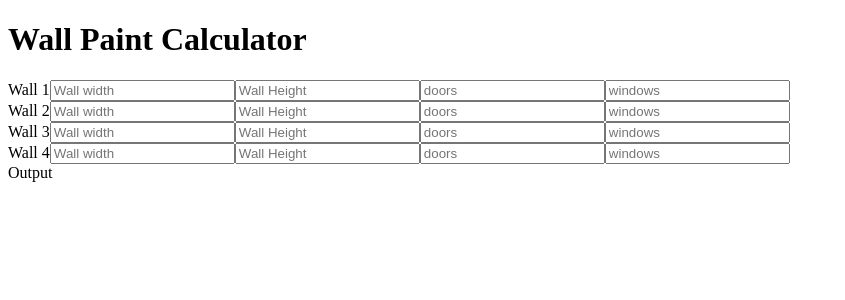
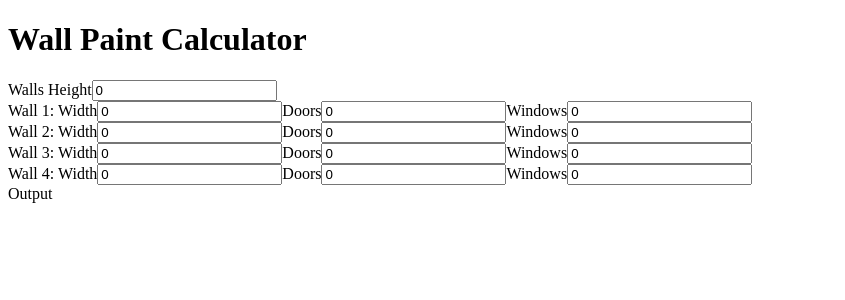
Before and after one commit to Vittor-Javidan/WallPaintCalculator_CodeChallenge_DigitalRepublic, a React (Create React App) app in the folder wall_paint_calculator/: page / in a window 1280 px wide. Shown: the top 300 px of the page, without its empty margins (0-845 px from the left). Built offline with nearby package versions, Linux system fonts and the light colour scheme.

Commit message:
inputs now save information about each wall
Modified:
- Added a label for each input for each wall

Added:
- Now each input has its own react component

```diff
--- a/wall_paint_calculator/src/App.js
+++ b/wall_paint_calculator/src/App.js
@@ -1,12 +1,35 @@
+import {useState} from "react"
+import appConfig from "./AppConfig";
+
 import Output from "./Components/Output";
 import Inputs from "./Components/Inputs";
 
+function wallInit () {
+    const wallsArray = []
+    for(let i = 0; i < appConfig.WALLS_AMMOUNT; i++){
+        wallsArray.push({
+            width: 0,
+            doors: 0,
+            windows: 0
+        })
+    }
+    return wallsArray
+}
+
 export default function App() {
+
+    const [walls, setWalls] = useState({
+        height: 0,
+        wall: wallInit()
+    })
+
+    console.log(walls)
+
     return (
         <div className="App">
             <h1 className="App-Title">Wall Paint Calculator</h1>
             <form>
-                <Inputs />
+                <Inputs walls={walls} setWalls={setWalls}/>
             </form>
             <Output />
         </div>
--- /dev/null
+++ b/wall_paint_calculator/src/Components/InputComponents/DoorsInput.js
@@ -0,0 +1,28 @@
+export default function DoorsInput({index, walls, setWalls}){
+
+    function doorsHandler(e){
+        setWalls( prev => {
+
+            const wallsArray = [...prev.wall]
+            wallsArray[index] = {
+                ...wallsArray[index],
+                doors: Number(e.target.value)
+            }
+
+            return ({
+                ...prev,
+                wall: wallsArray
+            })
+        })
+    }
+
+    return (
+        <>
+            <label>Doors</label>
+            <input
+                value={walls.wall[index].doors | 0}
+                onChange={doorsHandler}
+            />
+        </>
+    )
+}
--- /dev/null
+++ b/wall_paint_calculator/src/Components/InputComponents/HeightInput.js
@@ -0,0 +1,21 @@
+export default function HeightInput({walls, setWalls}){
+
+    function heightHandler(e){
+        setWalls(prev => (
+            {
+                ...prev,
+                height: Number(e.target.value)
+            }
+        ))
+    }
+
+    return (
+        <>
+            <label>Walls Height</label>
+            <input
+                value={walls.height | 0}
+                onChange={heightHandler}
+            />
+        </>
+    )
+}
--- /dev/null
+++ b/wall_paint_calculator/src/Components/InputComponents/WidthInput.js
@@ -0,0 +1,28 @@
+export default function WidthInput({index, walls, setWalls}){
+
+    function widthHandler(e){
+        setWalls( prev => {
+
+            const wallsArray = [...prev.wall]
+            wallsArray[index] = {
+                ...wallsArray[index],
+                width: Number(e.target.value)
+            }
+
+            return ({
+                ...prev,
+                wall: wallsArray
+            })
+        })
+    }
+
+    return (
+        <>
+            <label>Width</label>
+            <input
+                value={walls.wall[index].width | 0}
+                onChange={widthHandler}
+            />
+        </>
+    )
+}
--- /dev/null
+++ b/wall_paint_calculator/src/Components/InputComponents/WindowsInput.js
@@ -0,0 +1,29 @@
+export default function WindowsInput({index, walls, setWalls}){
+
+    function windowsHandler(e){
+        setWalls( prev => {
+
+            const wallsArray = [...prev.wall]
+            wallsArray[index] = {
+                ...wallsArray[index],
+                windows: Number(e.target.value)
+            }
+
+            return ({
+                ...prev,
+                wall: wallsArray
+            })
+        })
+    }
+
+    return (
+        <>
+            <label>Windows</label>
+            <input
+                value={walls.wall[index].windows | 0}
+                onChange={windowsHandler}
+            />
+        </>
+
+    )
+}
--- a/wall_paint_calculator/src/Components/Inputs.js
+++ b/wall_paint_calculator/src/Components/Inputs.js
@@ -1,20 +1,32 @@
 import appConfig from "../AppConfig";
 
-export default function Inputs() {
+import HeightInput from "./InputComponents/HeightInput";
+import WidthInput from "./InputComponents/WidthInput";
+import DoorsInput from "./InputComponents/DoorsInput";
+import WindowsInput from "./InputComponents/WindowsInput";
+
+export default function Inputs({walls, setWalls}) {
 
     const inputsArray = []
 
     for (let i = 0; i < appConfig.WALLS_AMMOUNT; i++) {
+
+        //TO DO: Find a way to not reapeat the code inside WidthInput, DoorsInput and WindowsInput components
+        //TO DO: apply useContext to make this code cleaner
         inputsArray.push(
             <div key={`Key ${i}`}>
-                <label>{`Wall ${i + 1}`}</label>
-                <input placeholder="Wall width"></input>
-                <input placeholder="Wall Height"></input>
-                <input placeholder="doors"></input>
-                <input placeholder="windows"></input>
+                <label>{`Wall ${i + 1}: `}</label>
+                <WidthInput index={i} walls={walls} setWalls={setWalls}/>
+                <DoorsInput index={i} walls={walls} setWalls={setWalls}/>
+                <WindowsInput index={i} walls={walls} setWalls={setWalls}/>
             </div>
         )
     }
 
-    return inputsArray
+    return (
+        <>
+            <HeightInput walls={walls} setWalls={setWalls}/>
+            {inputsArray}
+        </>
+    )
 }
```
Also changed, not shown: 1 other file (tests, documents, lock files or other folders).
